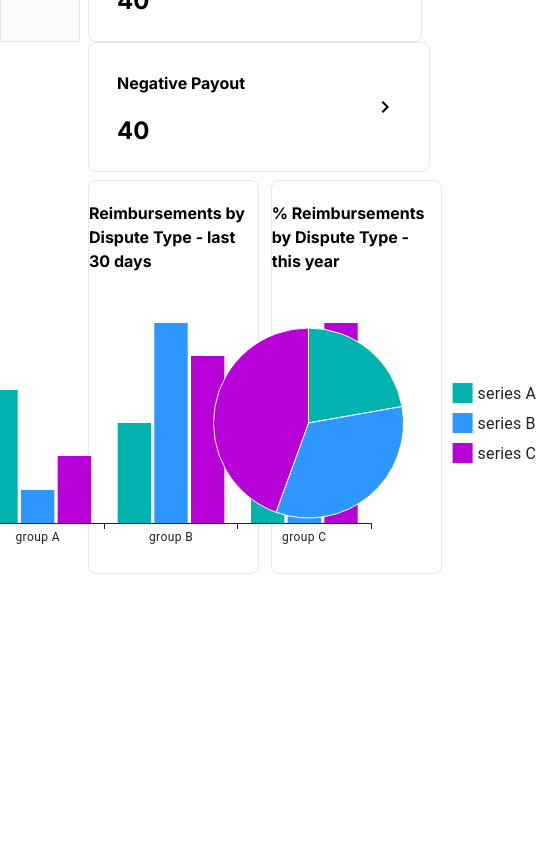
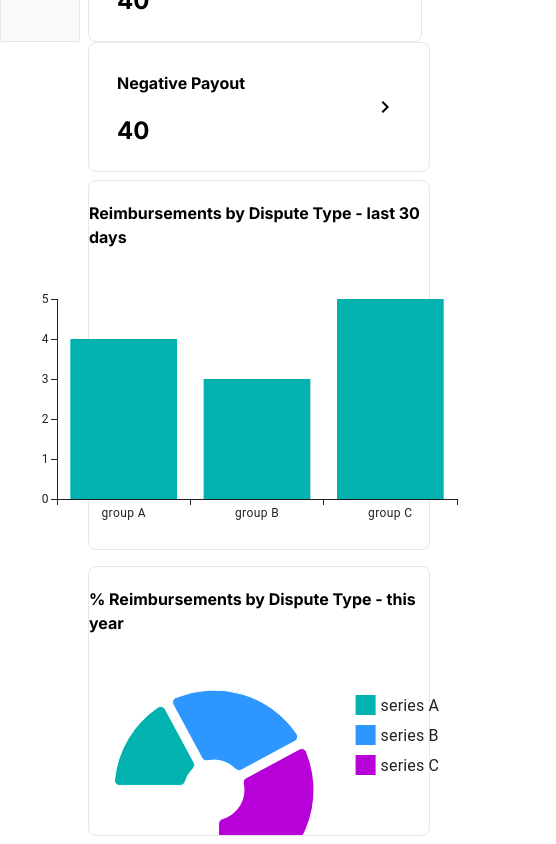
Before and after one commit to Kaustubhhub/interface_labs, a Next.js app: page /dashboard in a window 390 px wide. Shown: the part 802-1646 px from the top of the page, 556 px wide, since content can reach past the window. Before the commit the page ends 1384 px from the top, so only its background shows below. Built offline with nearby package versions, Linux system fonts and the light colour scheme; no server answers; the database is empty.

Commit message:
merged data

```diff
--- a/components/Barcharts.tsx
+++ b/components/Barcharts.tsx
@@ -6,7 +6,7 @@ export default function BasicBars() {
         <div>
             <BarChart
                 xAxis={[{ scaleType: 'band', data: ['group A', 'group B', 'group C'] }]}
-                series={[{ data: [4, 3, 5] }, { data: [1, 6, 3] }, { data: [2, 5, 6] }]}
+                series={[{ data: [4, 3, 5] }]}
                 width={500}
                 height={300}
             />
--- a/components/Dashboard.tsx
+++ b/components/Dashboard.tsx
@@ -28,13 +28,14 @@ const Dashboard = () => {
 
     const mergeDataByOrderId = (mtrData: any[], paymentData: any[]) => {
         return mtrData.map((mtr) => {
-            const matchingPayment = paymentData.find(pay => pay.orderId === mtr.orderId);
+            const matchingPayment = paymentData.find(pay => pay.orderId === mtr.id);
             if (matchingPayment) {
                 return { ...mtr, ...matchingPayment };
             }
             return mtr; // Return mtr as is if no matching payment data is found
         });
     };
+
 
     const transformPaymentData = (paymentData: any[]) => {
         const filteredPaymentData = paymentData
@@ -61,8 +62,15 @@ const Dashboard = () => {
             const { mtrData, paymentData } = response.data;
             const filteredMtrData = transformMtrData(mtrData);
             const filteredPaymentData = transformPaymentData(paymentData);
-            const mergedData = mergeDataByOrderId(filteredMtrData, filteredPaymentData);
+            console.log('filteredMtrData', filteredMtrData);
+            console.log('filteredPaymentData', filteredPaymentData);
+            let mergedData = mergeDataByOrderId(filteredMtrData, filteredPaymentData);
+            mergedData = mergedData.map(x => ({
+                ...x,
+                id: x.orderId ?? ''
+            }));
 
+            console.log('mergedData', mergedData);
             setMtrReport(filteredMtrData);
             setPaymentReport(filteredPaymentData);
             setLoading(false);
@@ -129,21 +137,21 @@ const Dashboard = () => {
                         <DisplayBox text={"Negative Payout"} nextPath='/order-payment/previous-month-order' amount={40} />
                     </div>
                 </div>
-                <div className='flex justify-around'>
-                    <div className='border w-1/2 pr-1 flex flex-col justify-center items-center rounded-lg'>
+                <div className='flex flex-col md:flex-row justify-around'>
+                    <div className='border w-full md:w-1/2 pr-1 flex flex-col justify-center items-center rounded-lg'>
                         <div className='flex flex-col justify-center items-center pt-5 font-bold'>
                             Reimbursements by Dispute Type - last 30 days
                         </div>
                         <BasicBars />
                     </div>
-                    <div className='border w-1/2 ml-3 flex flex-col justify-center items-center rounded-lg'>
+                    <div className='border w-full md:w-1/2 md:ml-3 mt-4 md:mt-0 flex flex-col justify-center items-center rounded-lg'>
                         <div className='flex flex-col justify-center items-center pt-5 font-bold'>
                             % Reimbursements by Dispute Type - this year
                         </div>
                         <BasicPie />
-
                     </div>
                 </div>
+
             </div>
         </>
     )
--- a/components/Piecharts.tsx
+++ b/components/Piecharts.tsx
@@ -11,6 +11,14 @@ export default function BasicPie() {
                         { id: 1, value: 15, label: 'series B' },
                         { id: 2, value: 20, label: 'series C' },
                     ],
+                    innerRadius: 30,
+                    outerRadius: 100,
+                    paddingAngle: 5,
+                    cornerRadius: 5,
+                    startAngle: -90,
+                    endAngle: 180,
+                    cx: 150,
+                    cy: 150,
                 },
             ]}
             width={400}
```
Lines whose indentation alone changed are shown as unchanged.
